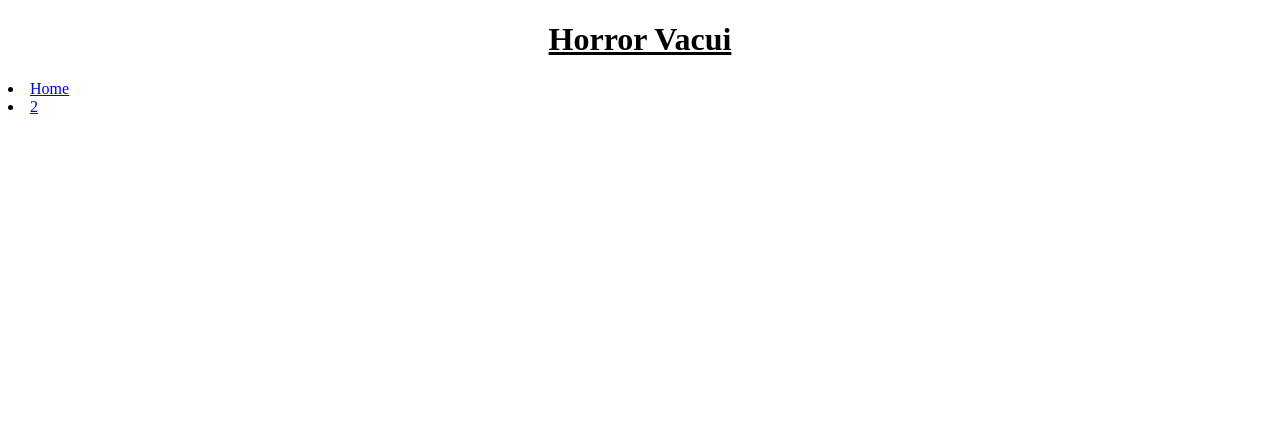
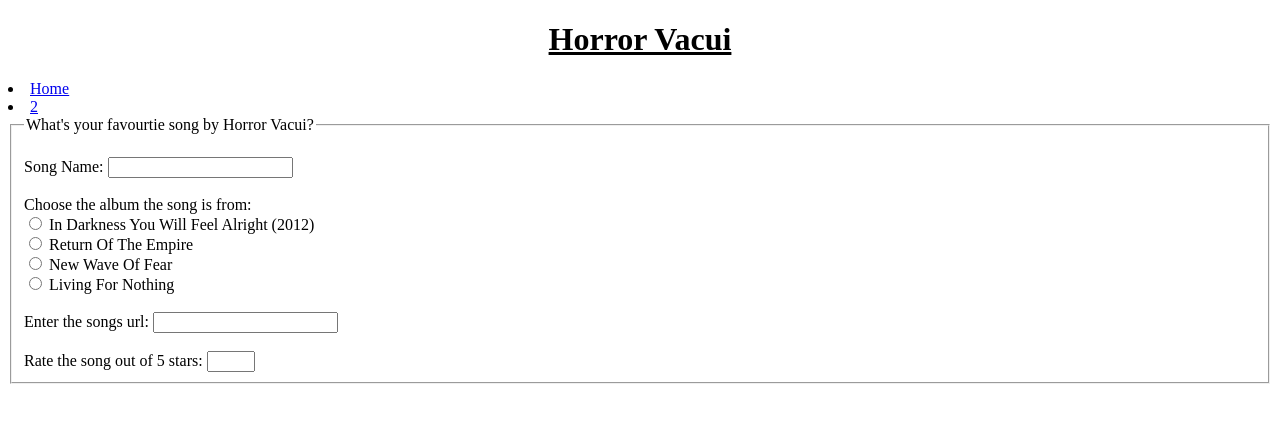
Before and after one commit to parigambhir/cumulative-assessment, a plain HTML site: page favourite-songs.html in a window 1280 px wide. Drawn offline with Linux system fonts and the light colour scheme.

Commit message:
added the form

```diff
--- a/favourite-songs.html
+++ b/favourite-songs.html
@@ -20,6 +20,44 @@
         </u>
       </nav>
     </header>
-    <section></section>
+    <section>
+      <form>
+        <fieldset>
+          <legend>What's your favourtie song by Horror Vacui?</legend>
+          <br />
+          <label for="song-name">Song Name:</label>
+          <input type="text" id="song-name" name="song-name" />
+          <br />
+          <br />
+          <label for="album-from">Choose the album the song is from:</label>
+          <br />
+          <input type="radio" id="2012" name="album-from" />
+          <label for="2012">In Darkness You Will Feel Alright (2012)</label>
+          <br />
+          <input type="radio" id="2014" name="album-from" />
+          <label for="2014">Return Of The Empire</label>
+          <br />
+          <input type="radio" id="2018" name="album-from" />
+          <label for="2018">New Wave Of Fear</label>
+          <br />
+          <input type="radio" id="2020" name="album-from" />
+          <label for="2020">Living For Nothing</label>
+          <br />
+          <br />
+          <label for="song-url">Enter the songs url:</label>
+          <input type="url" id="song-url" name="song-url" />
+          <br />
+          <br />
+          <label for="star-rating">Rate the song out of 5 stars:</label>
+          <input
+            type="number"
+            id="star-rating"
+            name="star-rating"
+            min="1"
+            max="5"
+          />
+        </fieldset>
+      </form>
+    </section>
   </body>
 </html>
```
Also changed, not shown: index.html (+2 -3 lines).
